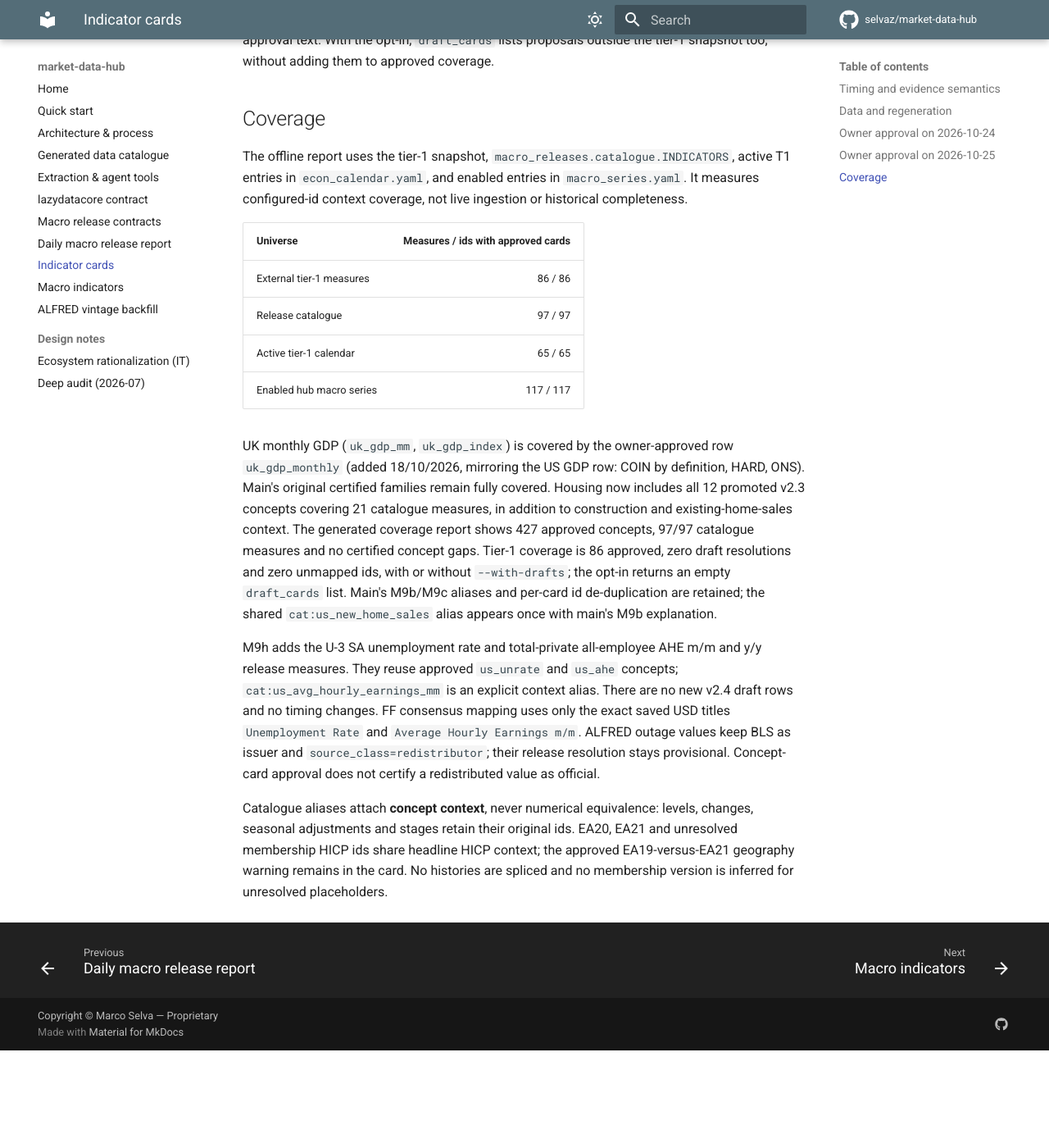
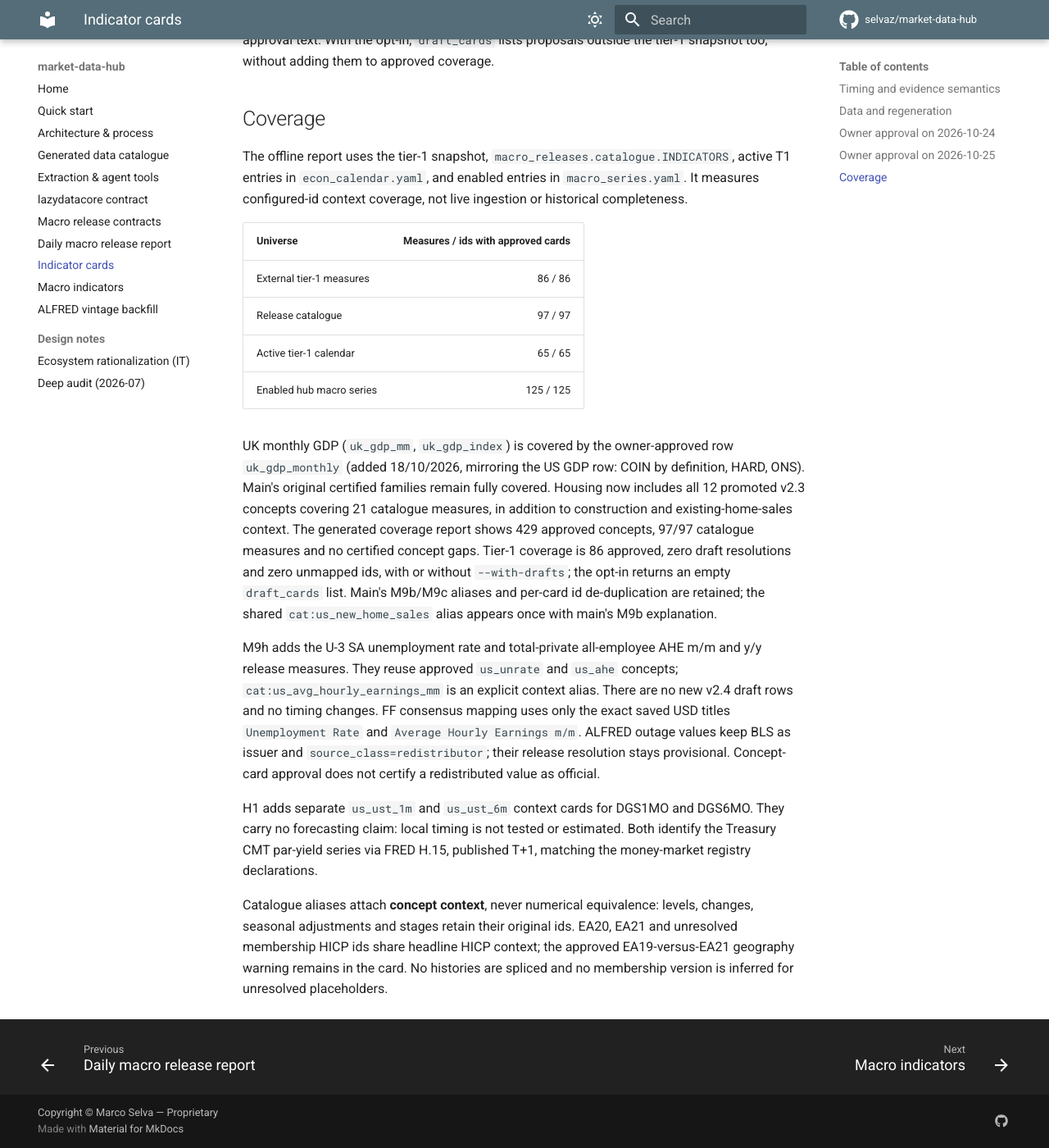
Before and after one commit to selvaz/market-data-hub, an MkDocs documentation site: the page built from docs/indicator-cards.md, in a window 1280 px wide and 1400 px high, scrolled down 4984 px. Shown: the whole window at 82% size. Built offline with MkDocs 1.6.1 and Material for MkDocs 9.7.7, drawn with Linux system fonts in a browser that asks for light colours; comment, search, counter and statistics services are not loaded; before the commit the page ends 6265 px from its top, so only the background shows below that; some of the changed text lies outside the part shown.

Commit message:
fixup! fix(config): validate the concept registry and current catalog counts

```diff
--- a/docs/indicator-cards.md
+++ b/docs/indicator-cards.md
@@ -3,7 +3,7 @@
 Indicator cards provide the same owner-approved context to domain recaps and
 LazyCommittee. They describe a concept, theme, nature, timing reference, evidence,
 revision behaviour and caveats. They contain no market views or conclusions.
-The 427 concept rows and their timing evidence ship as versioned package data;
+The 429 concept rows and their timing evidence ship as versioned package data;
 reading cards requires no database or network access. For the method behind the
 classification and a generated table of every concept, its timing class and the
 stores it lives in, see [Macro indicators](macro-indicators.md).
@@ -211,14 +211,14 @@ configured-id context coverage, not live ingestion or historical completeness.
 | External tier-1 measures | 86 / 86 |
 | Release catalogue | 97 / 97 |
 | Active tier-1 calendar | 65 / 65 |
-| Enabled hub macro series | 117 / 117 |
+| Enabled hub macro series | 125 / 125 |
 
 UK monthly GDP (`uk_gdp_mm`, `uk_gdp_index`) is covered by the owner-approved
 row `uk_gdp_monthly` (added 18/10/2026, mirroring the US GDP row: COIN by
 definition, HARD, ONS). Main's original certified families remain fully covered.
 Housing now includes all 12 promoted v2.3 concepts covering 21 catalogue measures,
 in addition to construction and existing-home-sales context. The generated coverage
-report shows 427 approved concepts, 97/97 catalogue measures and no certified
+report shows 429 approved concepts, 97/97 catalogue measures and no certified
 concept gaps. Tier-1 coverage is 86 approved, zero draft resolutions and zero
 unmapped ids, with or without `--with-drafts`; the opt-in returns an empty
 `draft_cards` list. Main's M9b/M9c
@@ -234,6 +234,11 @@ ALFRED outage values keep BLS as issuer and `source_class=redistributor`;
 their release resolution stays provisional. Concept-card approval does not
 certify a redistributed value as official.
 
+H1 adds separate `us_ust_1m` and `us_ust_6m` context cards for DGS1MO and
+DGS6MO. They carry no forecasting claim: local timing is not tested or
+estimated. Both identify the Treasury CMT par-yield series via FRED H.15,
+published T+1, matching the money-market registry declarations.
+
 Catalogue aliases attach **concept context**, never numerical equivalence:
 levels, changes, seasonal adjustments and stages retain their original ids.
 EA20, EA21 and unresolved membership HICP ids share headline HICP context;
```
Also changed, not shown: docs/macro-indicators.md (+4 -2 lines), 5 other files.
